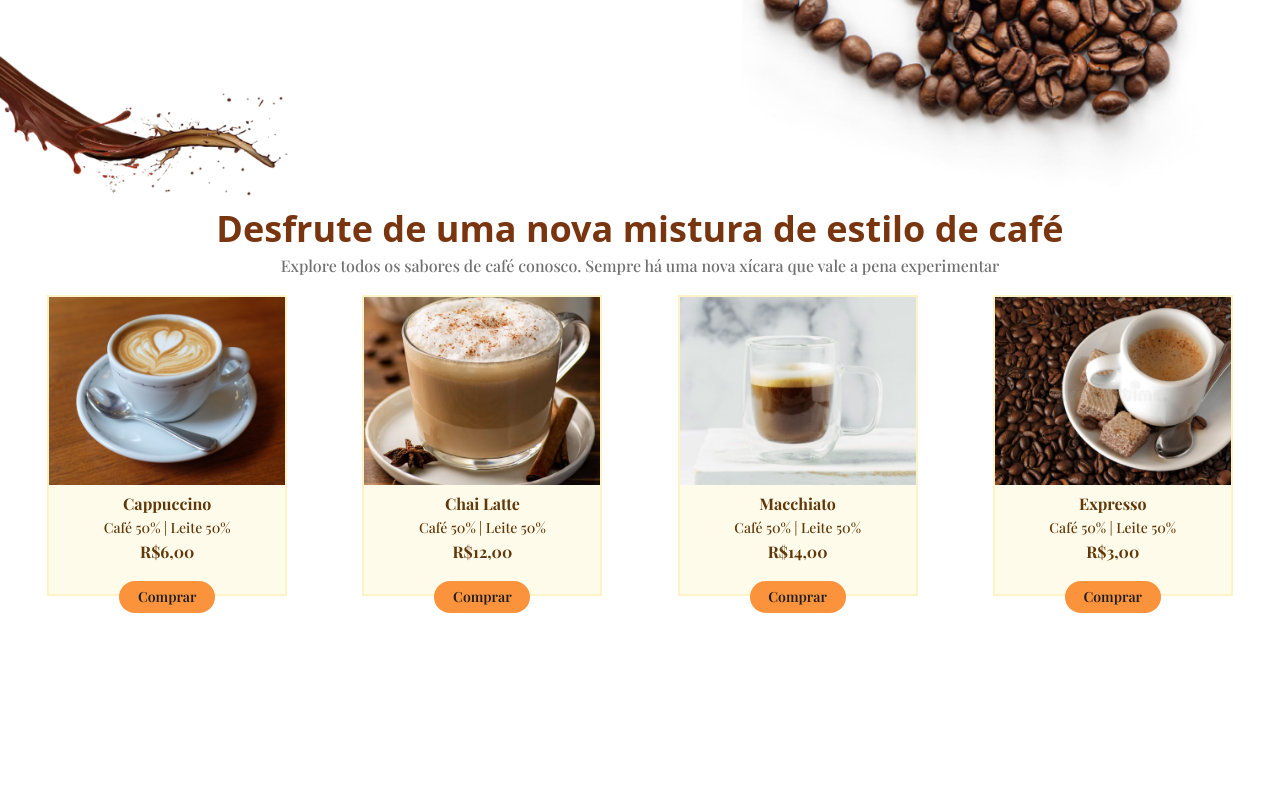
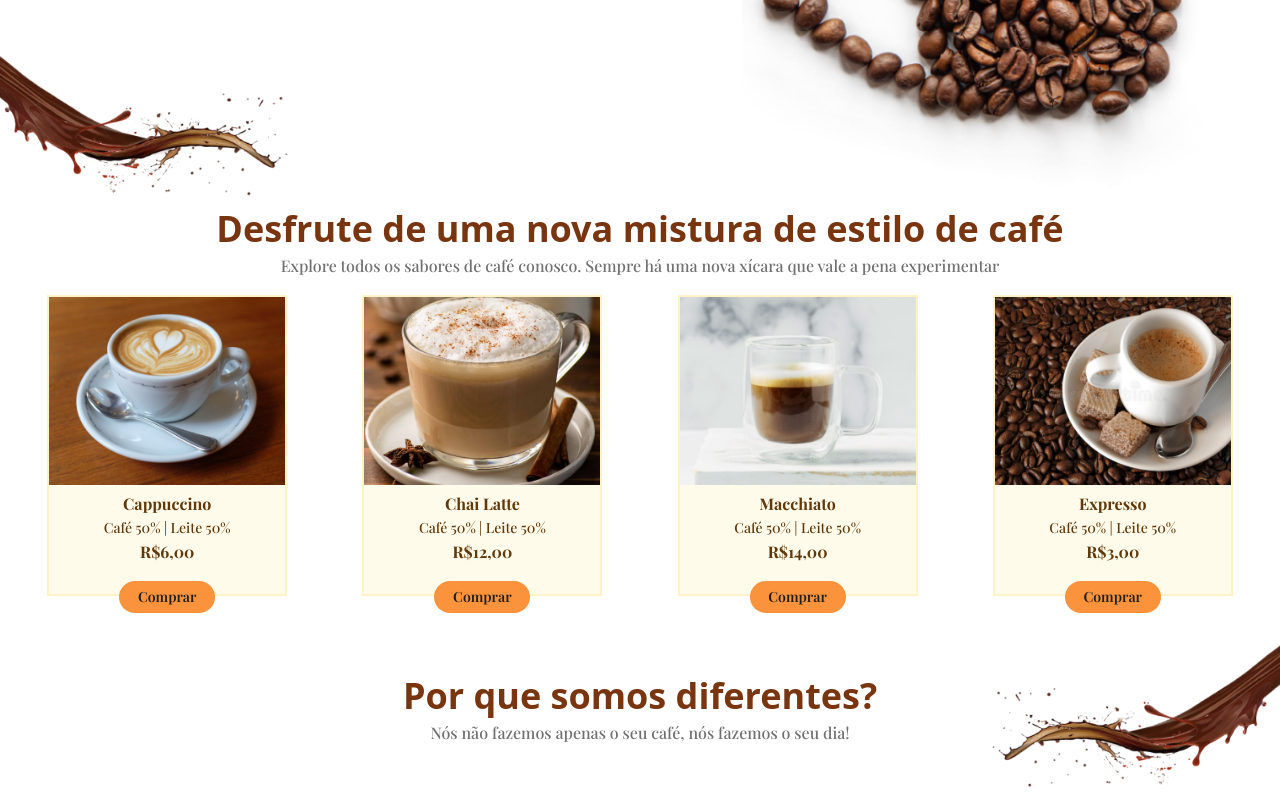
Before and after one commit to AndreCordeir0/coffe, a Next.js app: page / in a window 1280 px wide. Shown: the part 1103-1903 px from the top of the page. Before the commit the page ends 1716 px from the top, so only its background shows below. Built offline with nearby package versions, Linux system fonts and the light colour scheme; a web font is replaced by a local one.

Commit message:
feat: Iniciando seção de Diferenciais

```diff
--- a/src/app/page.tsx
+++ b/src/app/page.tsx
@@ -1,4 +1,5 @@
 import Descricao from '@/components/Descricao'
+import Diferenciais from '@/components/Diferenciais'
 import { Header } from '@/components/Header'
 import Shop from '@/components/Shop'
 
@@ -12,6 +13,7 @@ export default function Home() {
       <main className="flex min-h-screen flex-col pt-7">
         <Descricao />
         <Shop />
+        <Diferenciais />
       </main>
     </>
   )
--- a/src/app/style/shop.module.css
+++ b/src/app/style/shop.module.css
@@ -15,3 +15,19 @@
     line-height: 34px; /* 170% */
     text-align: justify;
 }
+
+.image{
+    top: -85px;
+}
+
+@media screen and (max-width: 1060px){
+    .image{
+        top: 30px;
+    }
+}
+
+@media screen  and (max-width: 500px){
+    .image{
+        display: none;
+    }
+}
--- /dev/null
+++ b/src/components/Diferenciais.tsx
@@ -0,0 +1,54 @@
+import branding_watermark from './../../public/badge-1.svg';
+import best_price from './../../public/best-price-1.svg';
+import coffe_beans from './../../public/coffee-beans-1.svg';
+import coffe_cup from './../../public/coffee-cup-1.svg';
+import coffee_blast_right from './../../public/coffee_blast_right.png';
+import Image from 'next/image';
+import shop_style from './../app/style/shop.module.css';
+
+
+
+
+
+interface IDiferenciais {
+    mainLabel:string;
+    subTitle:string;
+    src:string;
+}
+
+export default function Diferenciais(){
+
+    const cards:IDiferenciais[] = [
+        {
+            mainLabel:'Grãos divinos',
+            subTitle:'',
+            src:''
+        },
+        {
+            mainLabel:'Alta qualidade',
+            subTitle:'',
+            src:''
+        },
+        {
+            mainLabel:'Extraordinario',
+            subTitle:'',
+            src:''
+        },
+        {
+            mainLabel:'Melhores preços',
+            subTitle:'',
+            src:''
+        },
+    ]
+    return (
+        <div className='pt-20'>
+            <div className='flex flex-col items-center relative'>
+                <label className='text-amber-900 font-bold text-4xl'>Por que somos diferentes?</label>
+                <label className={`${shop_style.main_label}`}>Nós não fazemos apenas o seu café, nós fazemos o seu dia!</label>
+                <Image className={`${shop_style.image} absolute right-0`} src={coffee_blast_right.src} alt={""} width={300} height={100}/>
+            </div>
+            <div>
+            </div>
+        </div>
+    )
+}
--- a/src/components/Shop.tsx
+++ b/src/components/Shop.tsx
@@ -45,7 +45,7 @@ export default function Shop(){
     return(
         <div>
             <div className='flex flex-col items-center'>
-                <label className={` text-amber-900 font-bold text-4xl`}>
+                <label className={`text-amber-900 font-bold text-4xl`}>
                     Desfrute de uma nova mistura de estilo de café
                 </label>
                 <label className={`${shop_style.main_label}`}>
@@ -55,7 +55,7 @@ export default function Shop(){
             </div>
 
             <div className='pt-3'>
-                <ul className='flex  items-center justify-evenly flex-wrap gap-7'>
+                <ul className='flex items-center justify-evenly flex-wrap gap-7'>
                     {
                         cards.map((card,i)=>{
                             return(
```
Also changed, not shown: public/coffee_blast_right.png (added).
